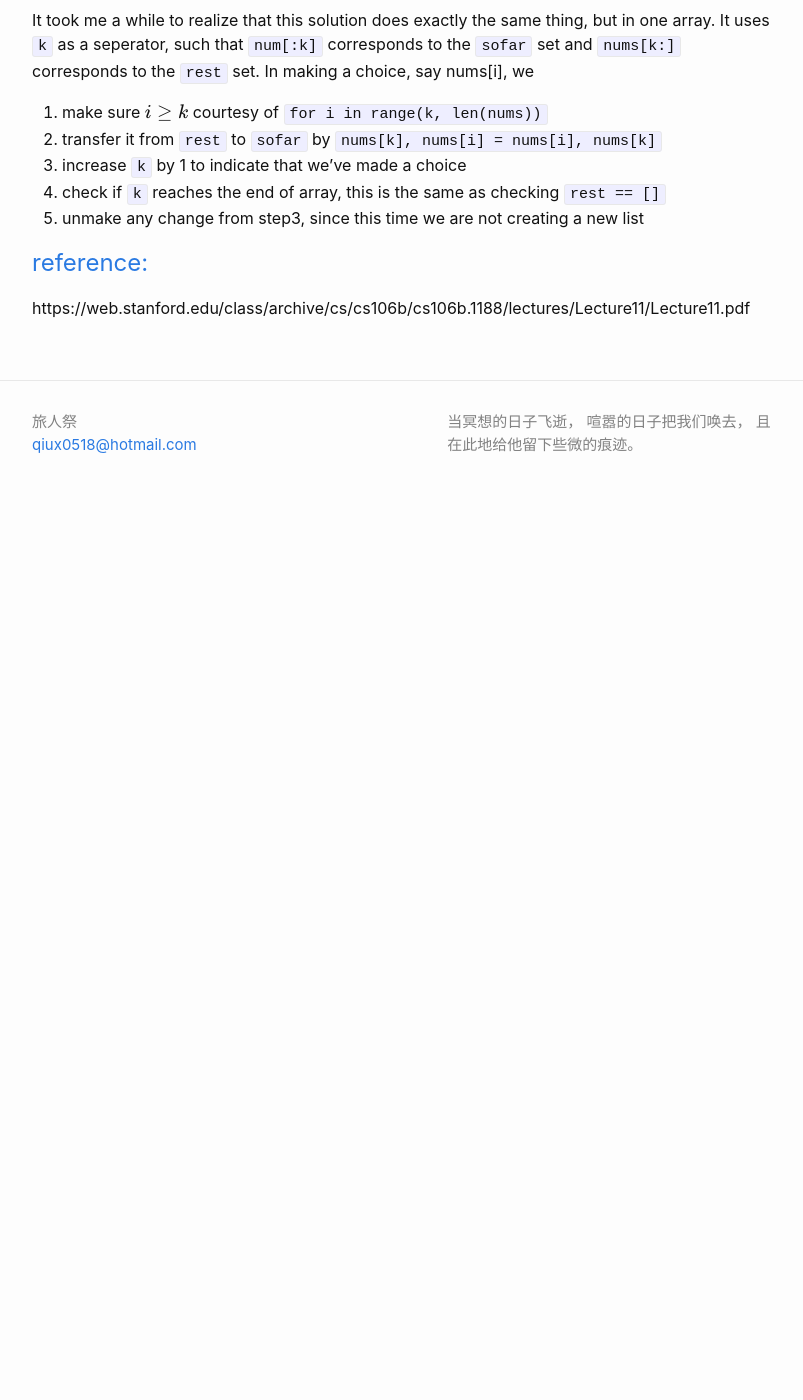
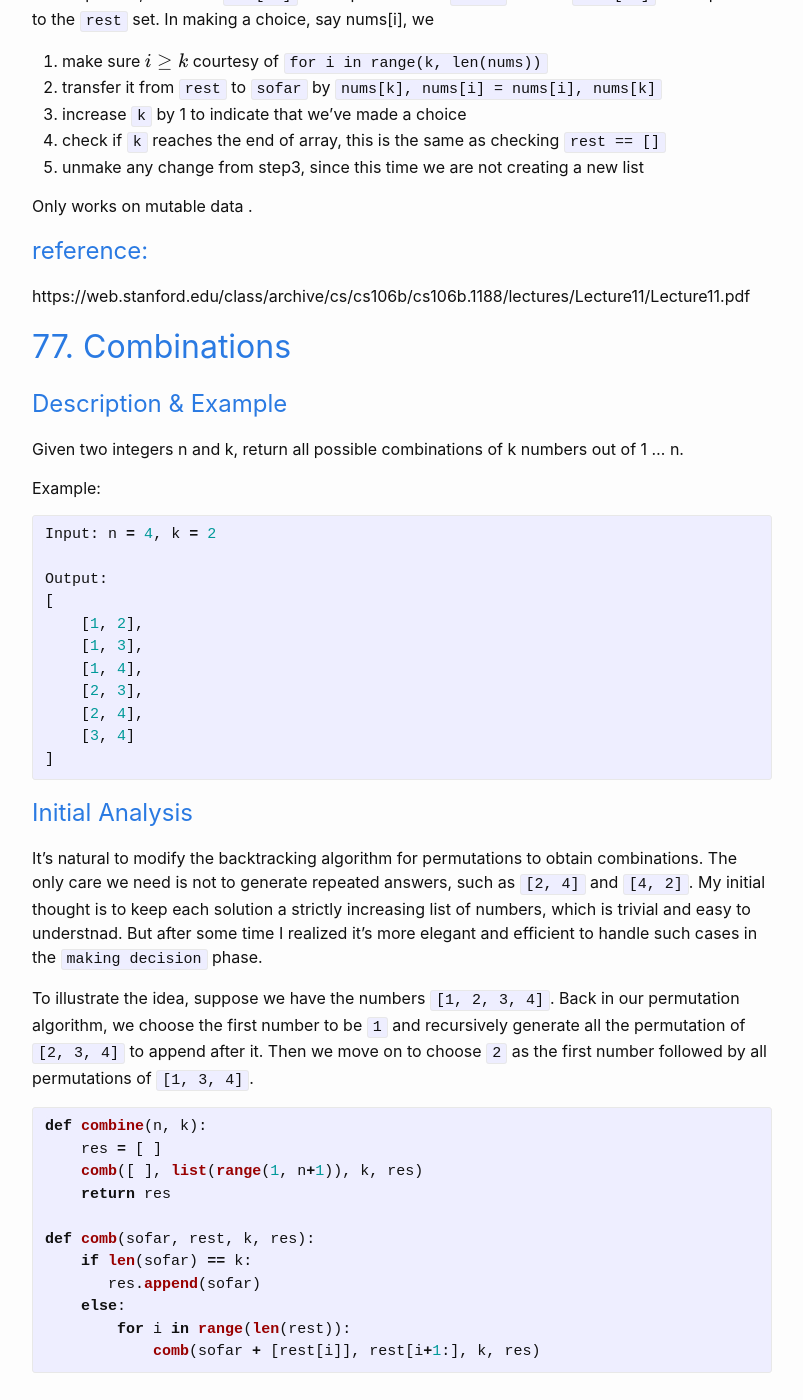
Before and after one commit to x7qiu/x7qiu.github.io, a Jekyll site: the page built from _posts/2019-01-27-LeetCode-Backtracking.md, in a window 1280 px wide and 1400 px high, scrolled down 5317 px. Shown: the whole window, without its empty margins (238-1041 px from the left). Built offline with Jekyll 4.4.1, drawn with Linux system fonts in a browser that asks for light colours; formulas are drawn with MathJax 3; before the commit the page ends 5833 px from its top, so only the background shows below that; some of the changed text lies outside the part shown.

Commit message:
correcting buggy code for permutation

```diff
--- a/_posts/2019-01-27-LeetCode-Backtracking.md
+++ b/_posts/2019-01-27-LeetCode-Backtracking.md
@@ -155,7 +155,7 @@ def permuteHelper(sofar, rest, ans):
     if rest == []:
         ans.append(sofar)
     for i in range(len(rest)):
-        permuteHelper(sofar+rest[i], rest[:i]+rest[i+1:], ans)
+        permuteHelper(sofar+[rest[i]], rest[:i]+rest[i+1:], ans)
 {% endhighlight %}
 
 ![permutation of 1,2,3](/assets/permutation.png)
@@ -168,25 +168,69 @@ Space:
 It turns out there are many more interesting ways to generate permutations, many of them beyond the scope of this post. I will however cover another one because I find the idea extremely elegant.
 
 {% highlight python %}
-def perm(nums, k=0):
-   if k == len(nums):
-      print nums
-   else:
-      for i in range(k, len(nums)):
-         nums[k], nums[i] = nums[i] ,nums[k]
-         perm(nums, k+1)
-         nums[k], nums[i] = nums[i], nums[k]
+def permute(nums):
+    ans = []
+    permuteHelper(nums, 0, ans)
+    return ans
+
+def permuteHelper(nums, k, ans):
+    if k == len(nums):
+        ans.append(nums[:])     # important
+        return
+    for i in range(k, len(nums)):
+        nums[k], nums[i] = nums[i] ,nums[k]
+        permuteHelper(nums, k+1, ans)
+        nums[k], nums[i] = nums[i], nums[k]
 {% endhighlight %}
 
-Forget for a minute that this code only prints the permutations instead of saving them all in a container(IMO it's shorter and easier to understand this way). When I first looked at this code I couldn't really make sense of how it works despite the structural similarity to our previous solution. In that solution we kept two set of numbers: ``sofar`` representing the choices we've made and ``rest`` representing the choices avaiable. In making each choice we remove the number from ``rest`` and put it in ``sofar``.
-
-It took me a while to realize that this solution does exactly the same thing, but in one array. It uses ``k`` as a seperator, such that ``num[:k]`` corresponds to the ``sofar`` set and ``nums[k:]`` corresponds to the ``rest`` set. In making a choice, say nums[i], we
+It took me a while to realize that this solution does exactly the same thing, but in place. It uses ``k`` as a seperator, such that ``num[:k]`` corresponds to the ``sofar`` set and ``nums[k:]`` corresponds to the ``rest`` set. In making a choice, say nums[i], we
 1. make sure $ i \ge k $ courtesy of ``for i in range(k, len(nums))``
 2. transfer it from ``rest`` to ``sofar`` by ``nums[k], nums[i] = nums[i], nums[k]``
 3. increase ``k`` by 1 to indicate that we've made a choice
 4. check if ``k`` reaches the end of array, this is the same as checking ``rest == []``
 5. unmake any change from step3, since this time we are not creating a new list
 
+Only works on mutable data .
+
 # reference:
 
 https://web.stanford.edu/class/archive/cs/cs106b/cs106b.1188/lectures/Lecture11/Lecture11.pdf
+
+## 77. Combinations
+# Description & Example
+Given two integers n and k, return all possible combinations of k numbers out of 1 ... n.
+
+Example:
+
+{% highlight python %}
+Input: n = 4, k = 2
+
+Output:
+[
+    [1, 2],
+    [1, 3],
+    [1, 4],
+    [2, 3],
+    [2, 4],
+    [3, 4]
+]
+{% endhighlight %}
+
+# Initial Analysis
+It's natural to modify the backtracking algorithm for permutations to obtain combinations. The only care we need is not to generate repeated answers, such as ``[2, 4]`` and ``[4, 2]``. My initial thought is to keep each solution a strictly increasing list of numbers, which is trivial and easy to understnad. But after some time I realized it's more elegant and efficient to handle such cases in the ``making decision`` phase.
+
+To illustrate the idea, suppose we have the numbers ``[1, 2, 3, 4]``. Back in our permutation algorithm, we choose the first number to be ``1`` and recursively generate all the permutation of ``[2, 3, 4]`` to append after it. Then we move on to choose ``2`` as the first number followed by all permutations of ``[1, 3, 4]``.
+
+{% highlight python %}
+def combine(n, k):
+    res = [ ]
+    comb([ ], list(range(1, n+1)), k, res)
+    return res
+
+def comb(sofar, rest, k, res):
+    if len(sofar) == k:
+       res.append(sofar)
+    else:
+        for i in range(len(rest)):
+            comb(sofar + [rest[i]], rest[i+1:], k, res)
+{% endhighlight %}
```
